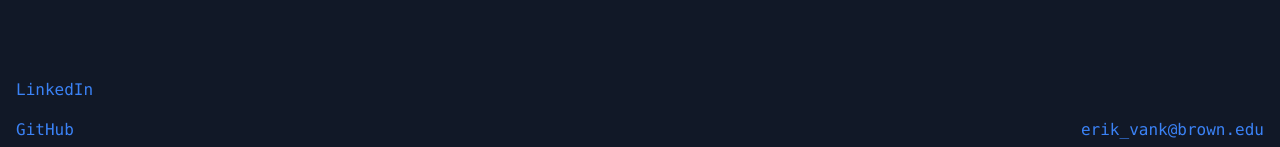
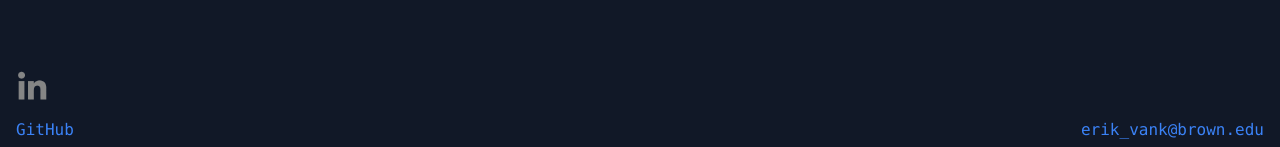
Before and after one commit to erikv05/erikv05.github.io, a React (Create React App) app in the folder web-ui/: page / in a window 1280 px wide. Shown: the part 650-797 px from the top of the page. Built offline with nearby package versions, Linux system fonts and the light colour scheme.

Commit message:
add LinkedIn logo

```diff
--- a/web-ui/src/App.tsx
+++ b/web-ui/src/App.tsx
@@ -71,7 +71,28 @@ const App: React.FC = () => {
       {/* Social Icons Sidebar */}
       <div className="fixed bottom-2 left-4 flex flex-col space-y-4 text-blue-500">
         <a href="#" className="hover:text-white transition duration-300">
-          LinkedIn
+          <div>
+            <img
+              src={require("./images/linkedinLogo.png")}
+              onMouseOver={() => {
+                const img = document.getElementById("linkedinLogo");
+                if (img) {
+                  img.setAttribute(
+                    "src",
+                    require("./images/linkedinLogo-hover.png")
+                  );
+                }
+              }}
+              onMouseOut={() => {
+                const img = document.getElementById("linkedinLogo");
+                if (img) {
+                  img.setAttribute("src", require("./images/linkedinLogo.png"));
+                }
+              }}
+              className="object-scale-down h-8 w-8"
+              id="linkedinLogo"
+            />
+          </div>
         </a>
         <a href="#" className="hover:text-white transition duration-300">
           GitHub
```
Also changed, not shown: web-ui/src/images/linkedinLogo-hover.png (added), web-ui/src/images/linkedinLogo.png (added).
